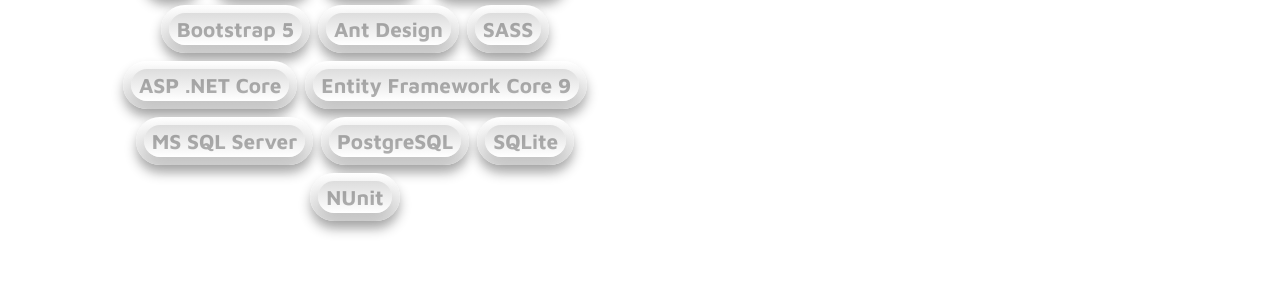
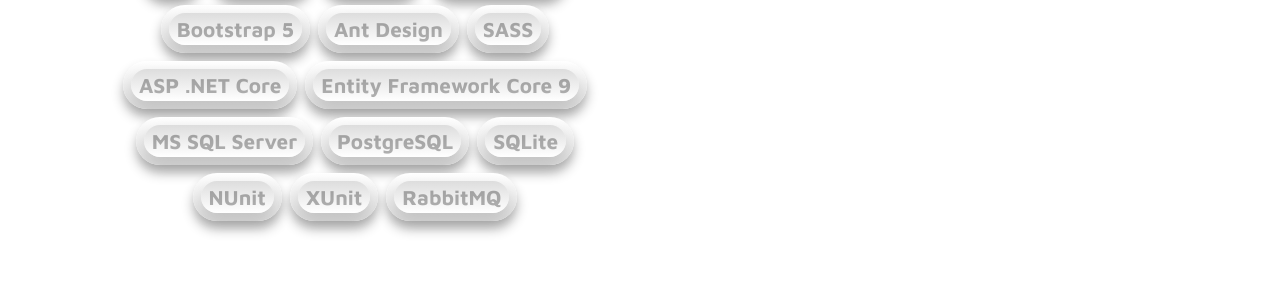
Before and after one commit to RyuuKun-00/RyuuKun-00.github.io, a plain HTML site: page index.html in a window 1280 px wide. Shown: the part 1744-2050 px from the top of the page. Drawn offline with Linux system fonts and the light colour scheme.

Commit message:
Added new technologies

```diff
--- a/css/style.scss
+++ b/css/style.scss
@@ -619,6 +619,12 @@ font-weight: bold;
 			.nunit{
 				color: #059800;
 			}
+			.xunit{
+				color: #07d700;
+			}
+			.rabbitmq{
+				color: #fc7209;
+			}
 		}
 	}
 
--- a/index.html
+++ b/index.html
@@ -300,6 +300,16 @@
                                 <span class="nunit">NUnit</span>
                             </div>
                         </div>
+                        <div class="technology">
+                            <div class="shadow">
+                                <span class="xunit">XUnit</span>
+                            </div>
+                        </div>
+                        <div class="technology">
+                            <div class="shadow">
+                                <span class="rabbitmq">RabbitMQ</span>
+                            </div>
+                        </div>
                     </div>
                 </div>
                 <div class="col-lg-6 col-12">
```
Also changed, not shown: css/style.css, 1 other file.
